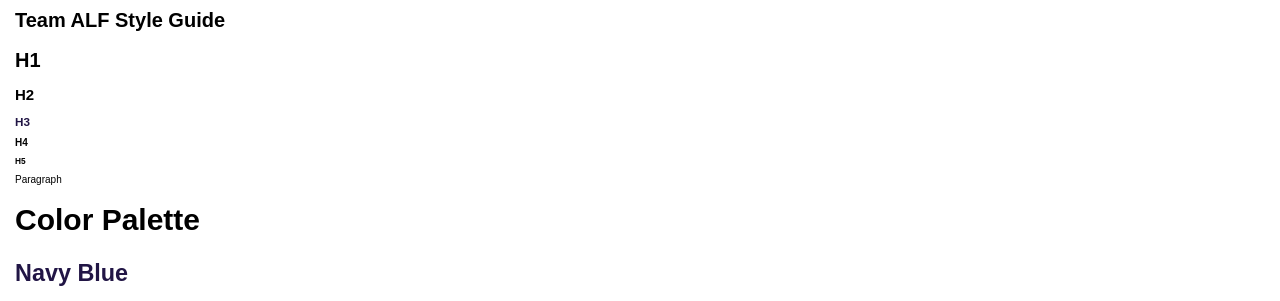
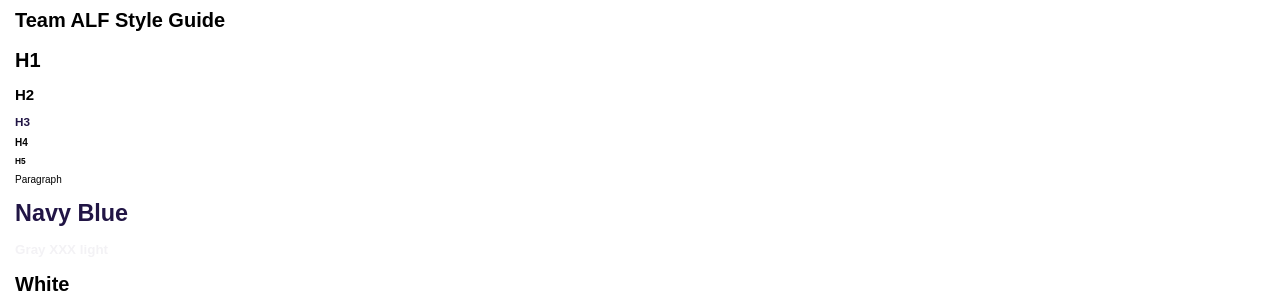
Before and after one commit to Civet97/Component-design, a plain HTML site: page index.html in a window 1280 px wide. Shown: the top 301 px of the page. Drawn offline with Linux system fonts and the light colour scheme.

Commit message:
Signed-off-by: Civet97 <syedaun75@gmail.com>

```diff
--- a/index.html
+++ b/index.html
@@ -25,7 +25,7 @@
         <h1>
 
       <div>
-        <h2> Color Palette </h2>
+
         <h3> Navy Blue </h3>
         <h6> Gray XXX light </h6>
         <h7> White </h7>
```
